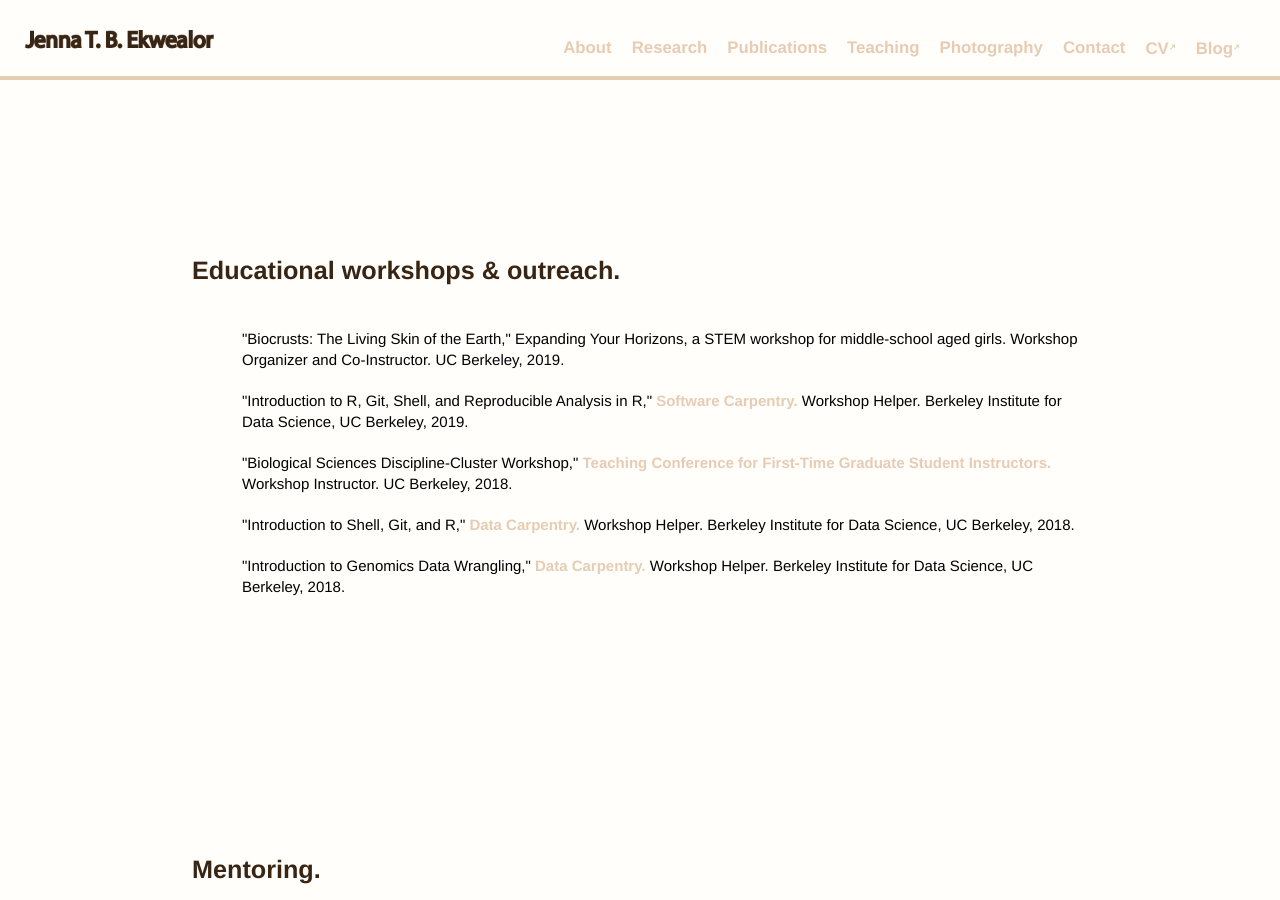
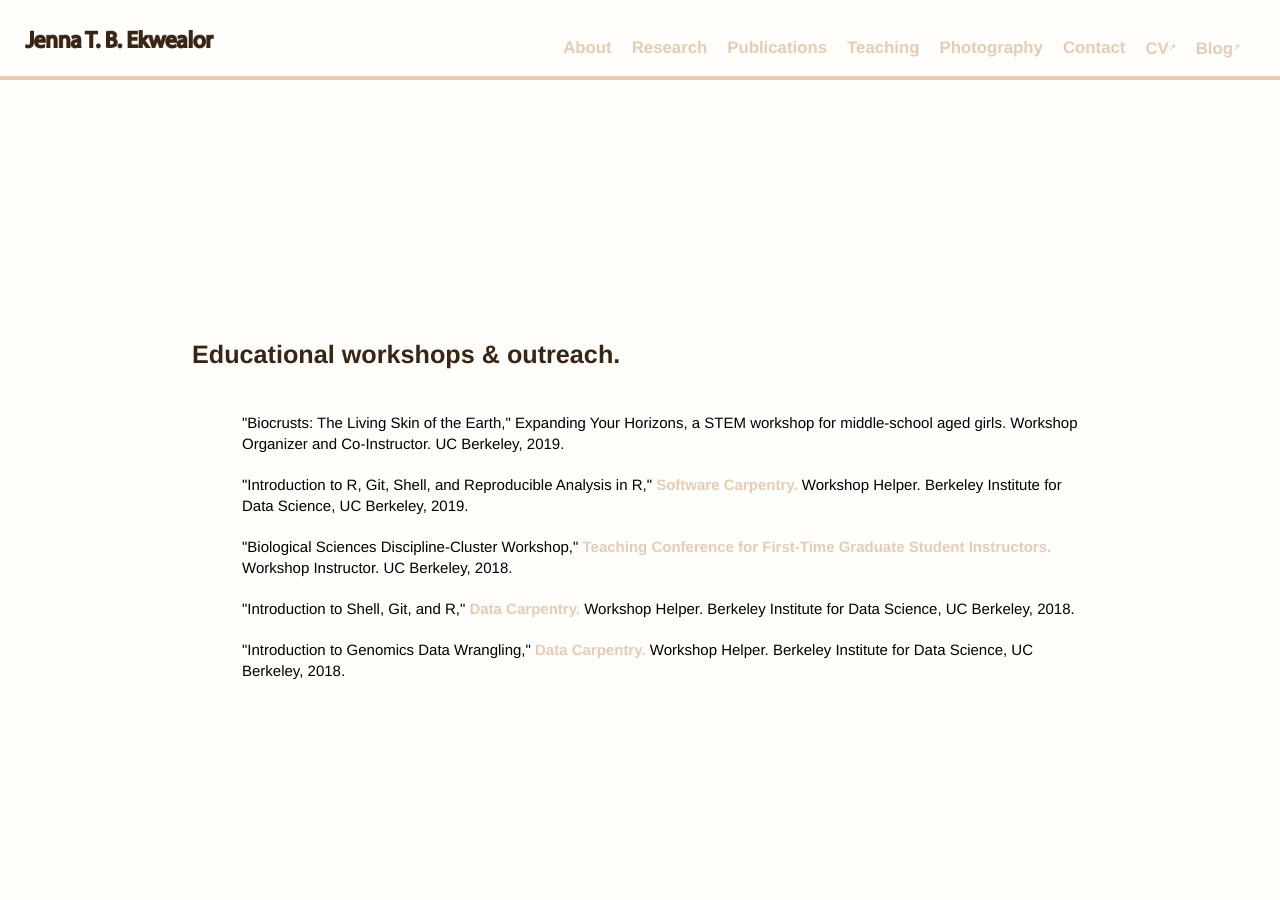
Before and after one commit to jenna-tb-ekwealor/jenna-tb-ekwealor.github.io, a Jekyll site: the page built from teaching/index.html, in a window 1280 px wide and 900 px high, scrolled down 903 px. Built offline with Jekyll 4.4.1, drawn with Linux system fonts in a browser that asks for light colours.

Commit message:
edit spacing and order of images with headers

```diff
--- a/teaching/index.html
+++ b/teaching/index.html
@@ -27,7 +27,7 @@
 
 </p>
 
-<br><br><br><br><br><br><br><br><br><br><br>
+<br><br><br><br><br><br><br><br><br><br><br><br><br><br><br>
 
 <p>
 
@@ -43,13 +43,14 @@
 
 </p>
 
-<br><br><br><br><br><br><br><br><br>
+<br><br><br><br><br><br><br><br><br><br><br><br><br>
 
 <p>
 
 <h2>Mentoring.</h2>
+<a target="_blank" href="https://research.berkeley.edu/urap"><img src="../img/urap.png" alt="URAP logo."></a>
+
 <h3>Undergraduate Research Apprenticeship Program, UC Berkeley.</h3>
-<a target="_blank" href="https://research.berkeley.edu/urap"><img src="../img/urap.png" alt="URAP logo."></a>
 
 </p>
 
@@ -75,9 +76,9 @@
 <br><br><br>
 <p>
 
+<a target="_blank" href="http://www.biotechpartners.org"><img src="../img/biotechpartners.png" style="float: center; width: 25%;" alt="Biotech Partners logo."></a>
 
 <h3>Biotech Partners.</h3>
-<a target="_blank" href="http://www.biotechpartners.org"><img src="../img/biotechpartners.png" style="float: center; width: 25%;" alt="Biotech Partners logo."></a>
 
 
 <h4>Former mentees.</h4>
```
